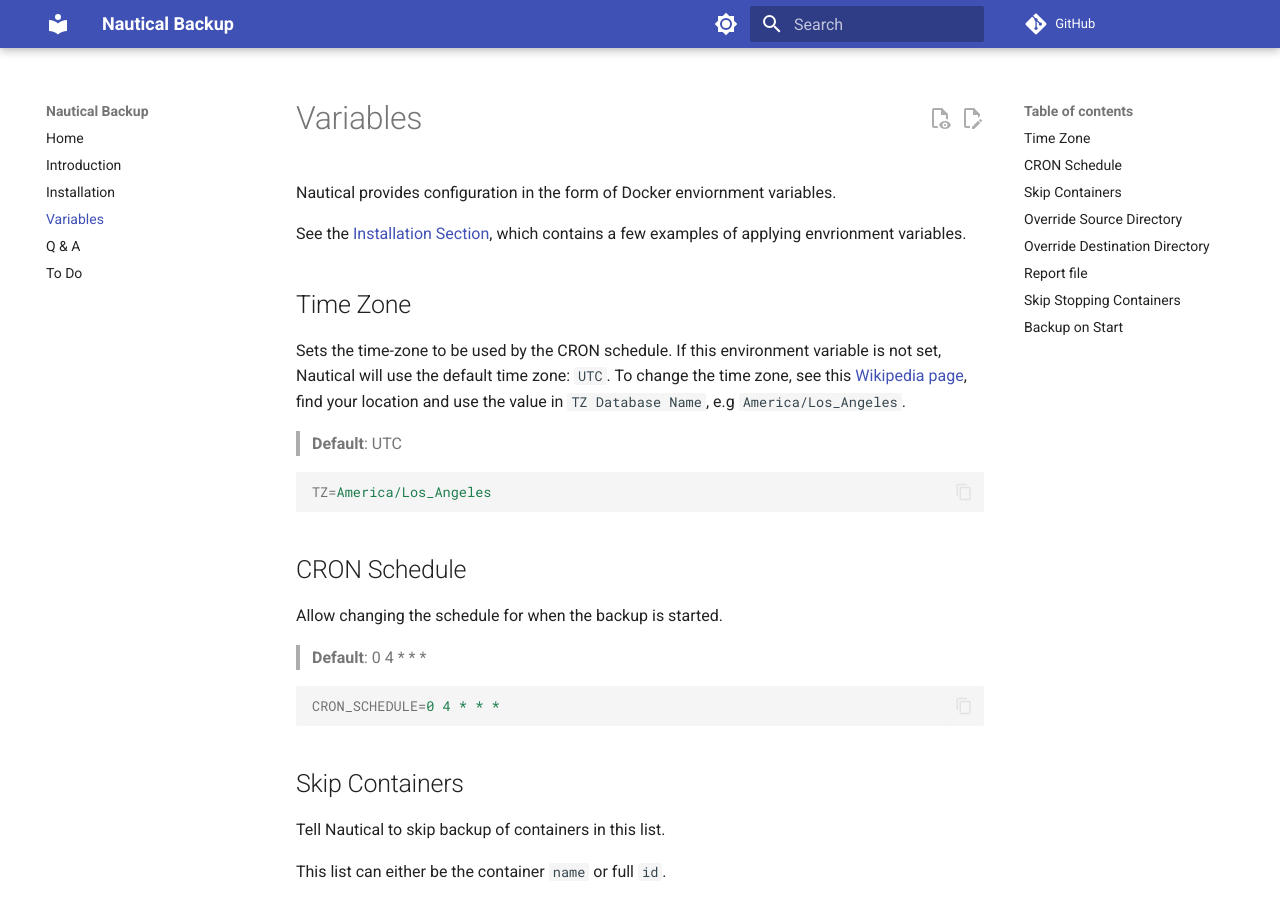
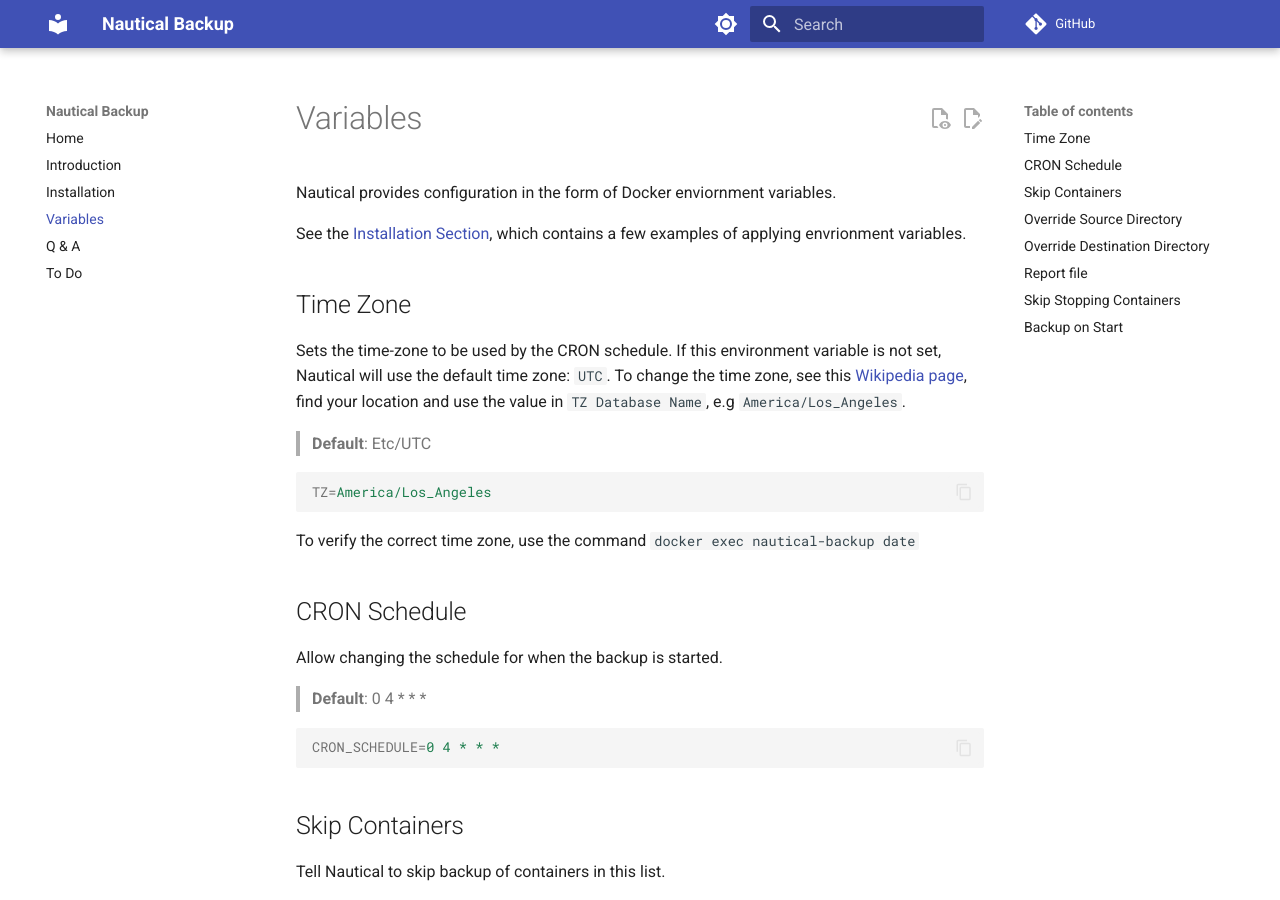
Before and after one commit to Minituff/nautical-backup, an MkDocs documentation site: the page built from docs/arguments.md, in a window 1280 px wide and 900 px high. Built offline with MkDocs 1.6.1 and Material for MkDocs 9.7.7, drawn with Linux system fonts in a browser that asks for light colours; comment, search, counter and statistics services are not loaded.

Commit message:
Fixed timezones

````diff
--- a/docs/arguments.md
+++ b/docs/arguments.md
@@ -7,11 +7,12 @@
 Sets the time-zone to be used by the CRON schedule. If this environment variable is not set, Nautical will use the default time zone: `UTC`.
 To change the time zone, see this [Wikipedia page](https://en.wikipedia.org/wiki/List_of_tz_database_time_zones), find your location and use the value in `TZ Database Name`, e.g `America/Los_Angeles`.
 
-> **Default**: UTC
+> **Default**: Etc/UTC
 
 ```properties
 TZ=America/Los_Angeles
 ```
+To verify the correct time zone, use the command `docker exec nautical-backup date`
 
 ## CRON Schedule
 Allow changing the schedule for when the backup is started.
````
Also changed, not shown: 3 other files.
